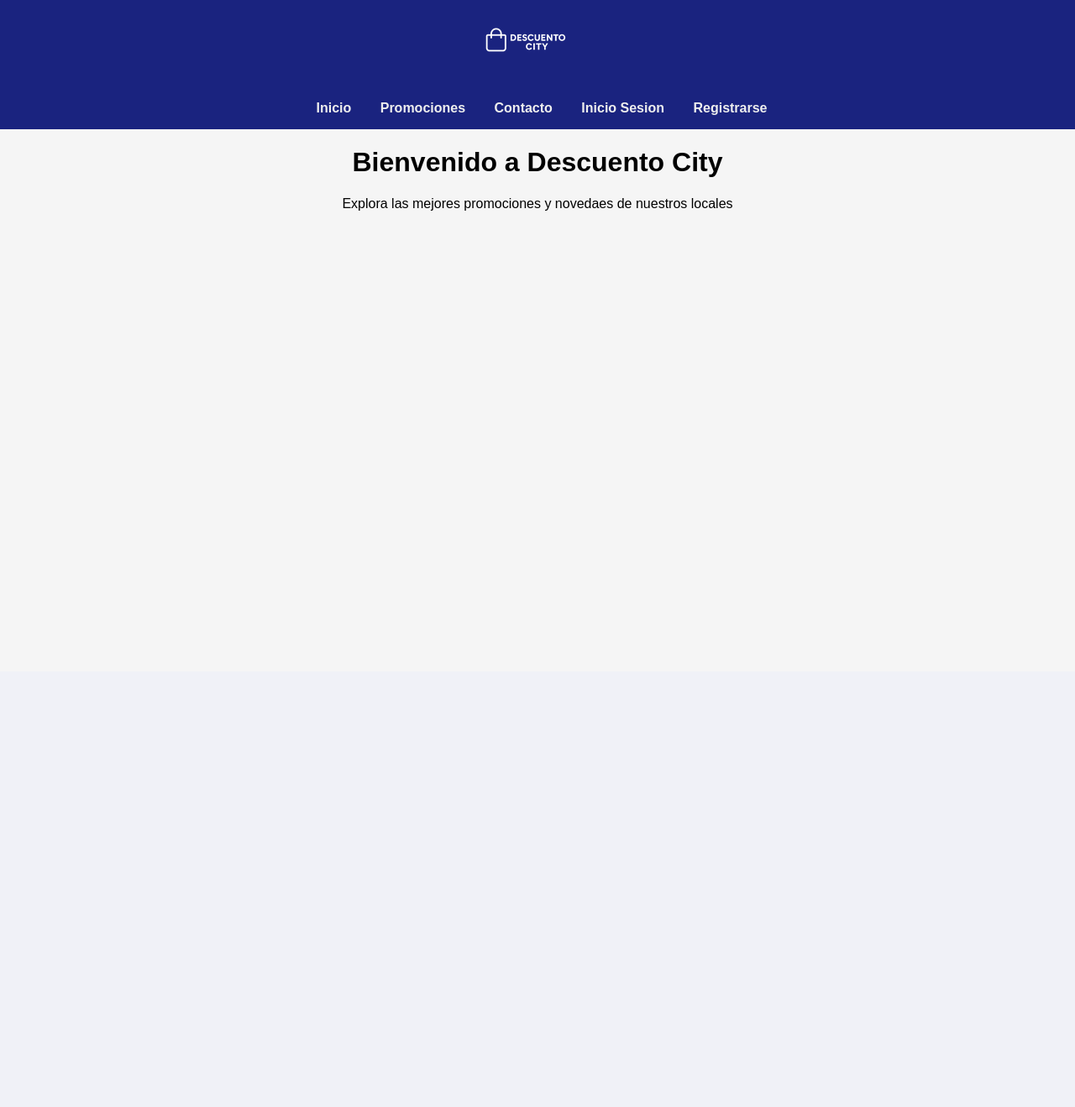
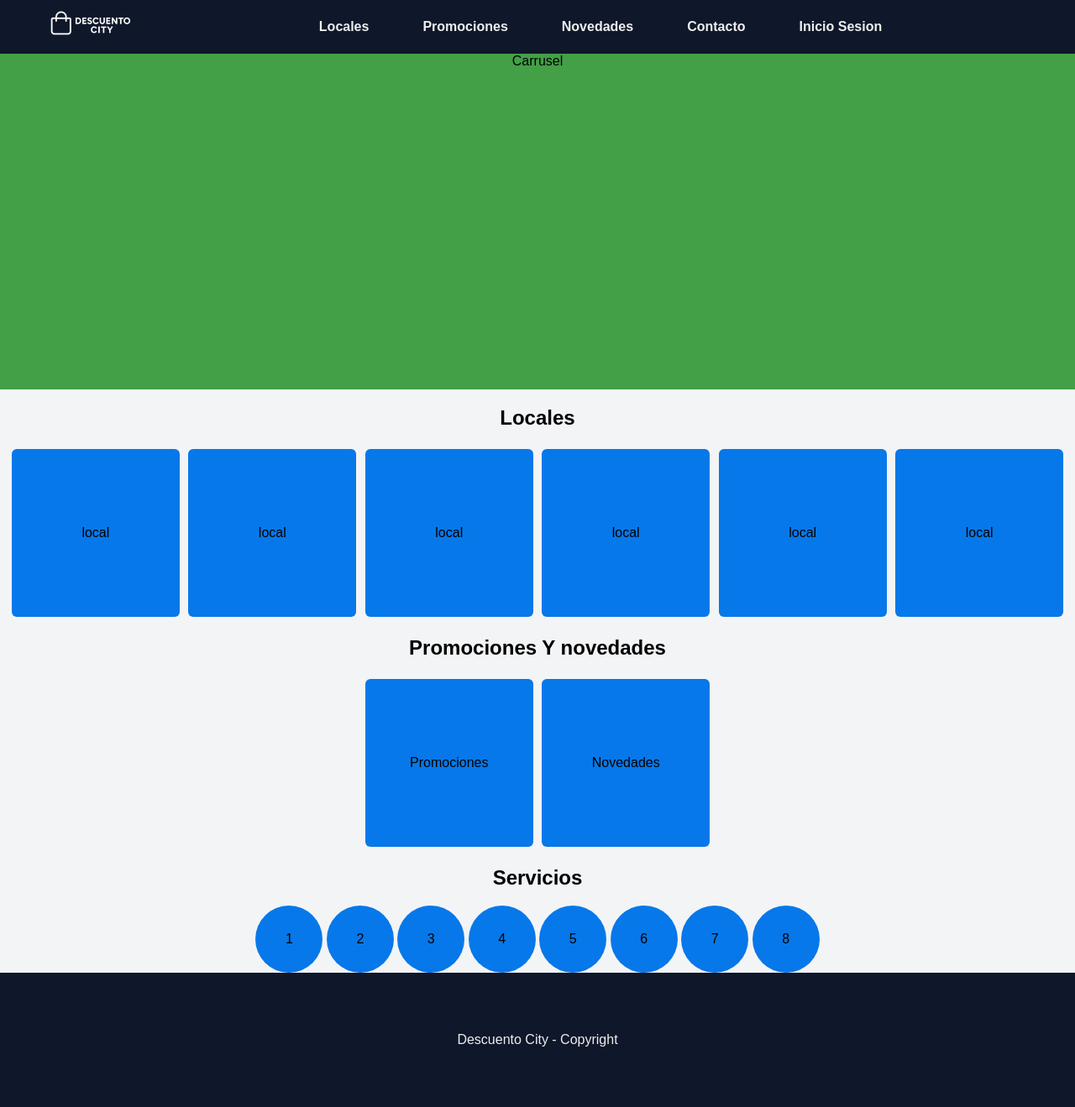
Before and after one commit to Gabrielovato/Descuento-City, a PHP site: page /Descuento-City/ in a window 1280 px wide. Shown: the whole page at 84% size. Before the commit the page ends 251 px from the top, so only its background shows below. Run offline with PHP 8.4, Linux system fonts and the light colour scheme.

Commit message:
cambios en header

```diff
--- a/assets/css/estilos.css
+++ b/assets/css/estilos.css
@@ -12,7 +12,7 @@ body {
     text-align: center;
     flex-direction: column;
     margin: 0;
-    background-color: #F5F5F5;
+    background-color: #F3F4F6;
 
 }
 
@@ -23,30 +23,57 @@ body {
 
 
 .header{
-    background-color: #1a237f;
+    background-color: #0F172A;
+    height: 8vh;
+    display: flex;
+    align-items: center;
+    justify-content: flex-start;
+    padding: 0 32px;
 }
 
 
-
-
-.header__nav-item{
-    display: inline;
-    list-style: none;
-    color: aliceblue;
-    font-weight:600;
+.header_log-container{
+    flex: 0 0 auto;
 
 }
 
-.header__nav a {
+.header__nav{
+    flex : 1 1 auto;
+    display: flex;
+    align-items: center;
+    justify-content: center;
+    gap: 40px;
+}
+
+.header__nav-list{
+    display: flex;
+    gap: 32px;
+    margin: 0;
+    padding: 0;
+    list-style: none;
+    justify-content: center;
+    flex: 1;
+}
+
+
+.header__nav-item a{
+    font-weight: 600;
     color: #eee;
+    padding: 8px 16px;
+    text-decoration: none;
+}
+
+.header__nav-item a:hover{
+    opacity: .6;
 }
 
 
 a {
     text-decoration: none;
     color: #0778e9;
-    margin-right: 30px;
 }
+
+
 
 
 
@@ -74,7 +101,7 @@ a {
 .form__container-reg{
     background-color: #eee;
     width: 240px;
-    height: 300px;
+    height: 350px;
     border-radius: 8px;
 }
 
@@ -83,10 +110,17 @@ a {
     display: inline-block;
     margin-bottom: 16px;
     padding: 6px 10px;
+    border-radius: 4px;
+    border: 1px solid #666;
 }
 
 .button-form{
-    padding: 2px 12px;
+    margin-top: 5px;
+    padding: 6px 14px;
+    background-color:#3B82F6 ;
+    color: #eee;
+    border: none;
+    border-radius: 5px;
 }
 
 
@@ -160,3 +194,63 @@ th , td {
     border: 0;
     border-radius: 4px;
 }
+
+
+
+
+
+/* Carrusel */
+
+.carrusel{
+    width: 100%;
+    background-color: #43A047;
+    height: 50vh;
+}
+
+/* Home*/
+
+
+.card{
+    display: inline-block;
+    width: 200px;
+    height: 200px;
+    background-color: #0778e9;
+    margin: 3px;
+    border-radius: 6px;
+    align-content: center;
+
+}
+
+/* Home locales */
+
+
+/* Home promociones */
+
+
+/* Home novedades */
+
+
+/* Home servicios */
+
+.card-servicios{
+    width: 80px;
+    height: 80px;
+    display: inline-block;
+    border-radius: 50%;
+    background-color: #0778e9;
+    align-content: center;
+}
+
+
+
+
+/* FOOTER */
+
+footer{
+    background-color: #0F172A;
+    color: #eee;
+    width: 100%;
+    height: 20vh;
+    align-content: center;
+    margin-top: auto;
+}
--- a/includes/footer.php
+++ b/includes/footer.php
@@ -0,0 +1,14 @@
+<!DOCTYPE html>
+<html lang="en">
+<head>
+    <meta charset="UTF-8">
+    <meta name="viewport" content="width=device-width, initial-scale=1.0">
+    <link rel="stylesheet" href=".css">
+    <title>Document</title>
+</head>
+<body>
+    <footer>
+        Descuento City - Copyright
+    </footer>
+</body>
+</html>
--- a/includes/header.php
+++ b/includes/header.php
@@ -17,11 +17,11 @@
         </div>
         <nav class="header__nav">
             <ul class="header__nav-list">
-                <li class="header__nav-item"><a href="#inicio">Inicio</a></li>
+                <li class="header__nav-item"><a href="#locales">Locales</a></li>
                 <li class="header__nav-item"><a href="#promociones">Promociones</a></li>
+                <li class="header__nav-item"><a href="#novedades">Novedades</a></li>
                 <li class="header__nav-item"><a href="#contacto">Contacto</a></li>
-                <li class="header__nav-item"><a href="/Descuento-City/views/auth/login.php">Inicio Sesion</a></li>
-                <li class="header__nav-item"><a href="/Descuento-City/views/auth/registro.php">Registrarse</a></li>
+                <li class="header__nav-item login"><a href="/Descuento-City/views/auth/login.php">Inicio Sesion</a></li>
             </ul>
         </nav>
     </header>
--- a/index.php
+++ b/index.php
@@ -16,9 +16,37 @@ include("conexionBD.php");
 </head>
 <body>
     <?php include("includes/header.php");?>
-    <div>
-        <h1>Bienvenido a Descuento City</h1>
-        <p>Explora las mejores promociones y novedaes de nuestros locales </p>
-    </div>
+    <section class="carrusel">
+        <div class="carrusel">
+            Carrusel
+        </div>
+    </section>
+    <section class="locales" id="locales">
+        <h2>Locales</h2>
+        <div class="card local-card">local</div>
+        <div class="card local-card">local</div>
+        <div class="card local-card">local</div>
+        <div class="card local-card">local</div>
+        <div class="card local-card">local</div>
+        <div class="card local-card">local</div>
+    </section>
+    <section class="promociones" id="promociones" id="novedades">
+        <h2>Promociones Y novedades</h2>
+        <div class="card promo-card">Promociones</div>
+        <div class="card promo-card">Novedades</div>
+    </section>
+    <section class="servicios">
+        <h2>Servicios</h2>
+        <div class="card-servicios">1</div>
+        <div class="card-servicios">2</div>
+        <div class="card-servicios">3</div>
+        <div class="card-servicios">4</div>
+        <div class="card-servicios">5</div>
+        <div class="card-servicios">6</div>
+        <div class="card-servicios">7</div>
+        <div class="card-servicios">8</div>
+    </section>
+
+    <?php include("includes/footer.php"); ?>
 </body>
 </html>
--- a/views/auth/login.php
+++ b/views/auth/login.php
@@ -26,7 +26,9 @@ include("../../conexionBD.php");
                     <input type="password" name="clave" class="input-form" placeholder="Contraseña" required ><br>
                 </div>
                 <input type="submit" name="confirm" value="Iniciar Sesion" class="button-form">
+                <p>¿No tiene cuenta? <a href="/Descuento-City/views/auth/registro.php">Crear una.</a></p>
             </form>
+
             <?php
             if(isset($_SESSION["mensaje"])){
                 echo "<p style='color:red'>" . $_SESSION['mensaje']. "</p>";
--- a/views/auth/registro.php
+++ b/views/auth/registro.php
@@ -20,7 +20,7 @@ include("../../conexionBD.php");
     <div class="main-center">
         <div class="form__container-reg">
             <h3>Registrarse</h3>
-            <form action="../../controllers/registroController.php" method="POST">
+            <form action="../../controllers/registroController.php" method="POST" >
                 <!-- Email -->
                 <div class="datos-container">
                     <label>Email</label><br>
```
